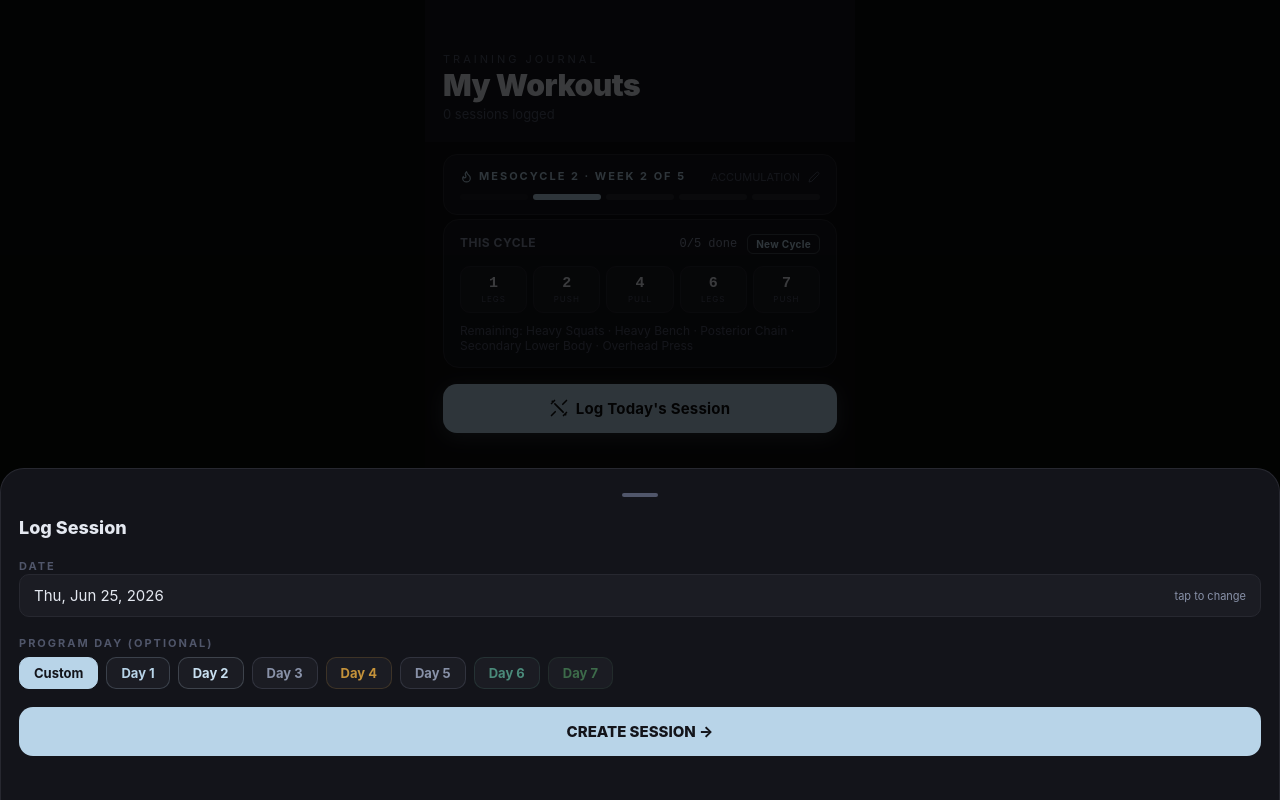
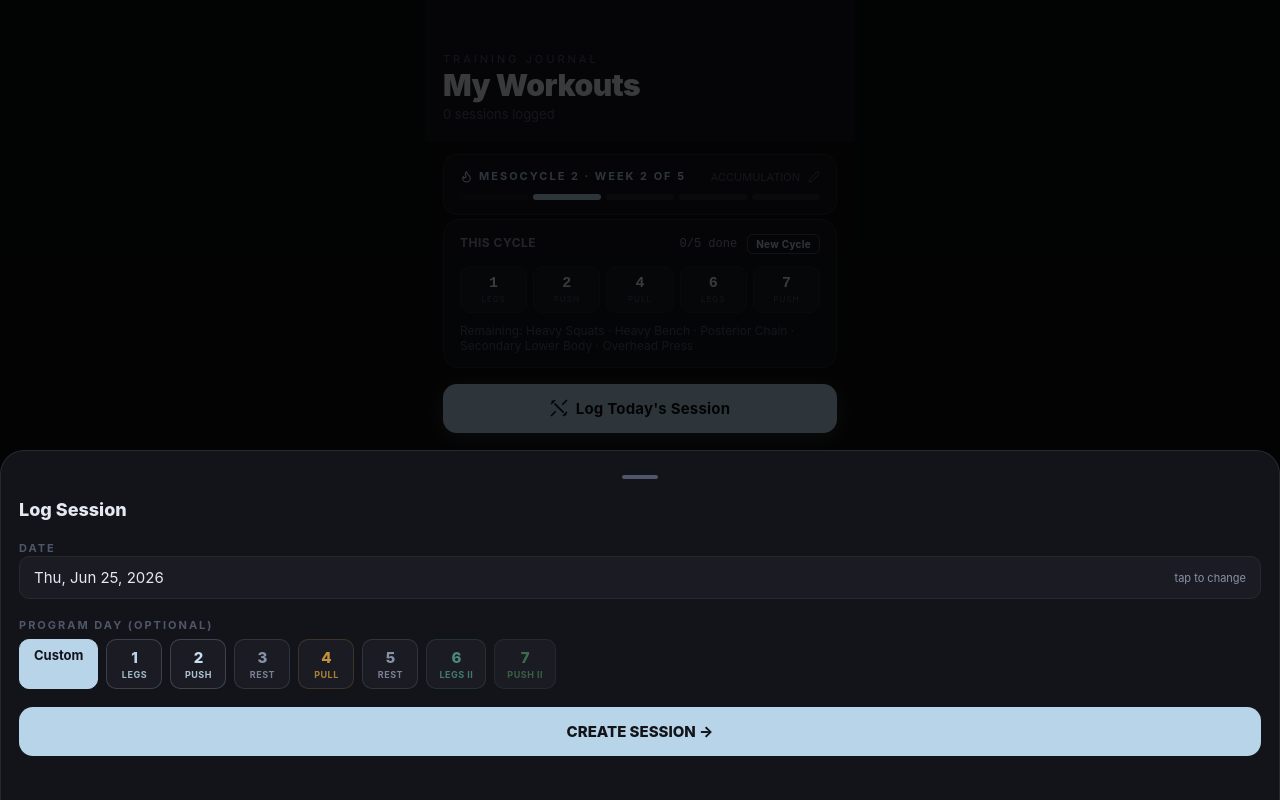
Before and after one commit to seankizy/bodybuilding-app, a React (Vite) app: page / in a window 1280 px wide. Both pictures are taken after a click on the button "Log Today's Session". Built offline with nearby package versions, Linux system fonts and the light colour scheme.

Commit message:
Update App.jsx

```diff
--- a/src/App.jsx
+++ b/src/App.jsx
@@ -2099,7 +2099,12 @@ export default function App() {
               <div style={{ display: "flex", gap: 8, flexWrap: "wrap", marginTop: 6 }}>
                 <div onClick={() => setNewProgramDay(null)} style={{ padding: "7px 14px", borderRadius: 10, cursor: "pointer", fontSize: 13, fontWeight: 700, fontFamily: SANS, background: newProgramDay === null ? "#b8d4e8" : "#1b1c23", color: newProgramDay === null ? "#13141a" : "#8891a8", border: `1.5px solid ${newProgramDay === null ? "#b8d4e8" : "#272830"}` }}>Custom</div>
                 {Object.entries(PROGRAM).map(([dn, d]) => (
-                  <div key={dn} onClick={() => setNewProgramDay(Number(dn))} style={{ padding: "7px 14px", borderRadius: 10, cursor: "pointer", fontSize: 13, fontWeight: 700, fontFamily: SANS, background: newProgramDay === Number(dn) ? d.color : "#1b1c23", color: newProgramDay === Number(dn) ? "#13141a" : d.color, border: `1.5px solid ${newProgramDay === Number(dn) ? d.color : d.color + "33"}` }}>Day {dn}</div>
+                  <div key={dn} onClick={() => setNewProgramDay(Number(dn))} style={{ padding: "8px 12px", borderRadius: 10, cursor: "pointer", fontFamily: SANS, background: newProgramDay === Number(dn) ? d.color : "#1b1c23", color: newProgramDay === Number(dn) ? "#13141a" : d.color, border: `1.5px solid ${newProgramDay === Number(dn) ? d.color : d.color + "33"}`, textAlign: "center", minWidth: 56 }}>
+                    <div style={{ fontSize: 15, fontWeight: 800 }}>{dn}</div>
+                    <div style={{ fontSize: 9, fontWeight: 700, letterSpacing: 0.5, marginTop: 2, opacity: 0.85 }}>
+                      {{"1":"LEGS","2":"PUSH","3":"REST","4":"PULL","5":"REST","6":"LEGS II","7":"PUSH II"}[dn]}
+                    </div>
+                  </div>
                 ))}
               </div>
               {newProgramDay && (() => {
```
